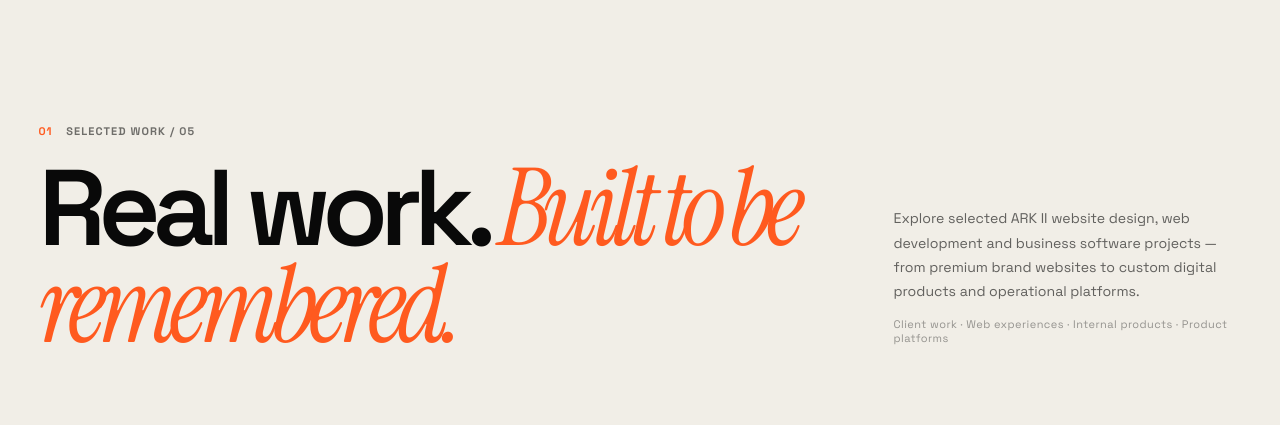
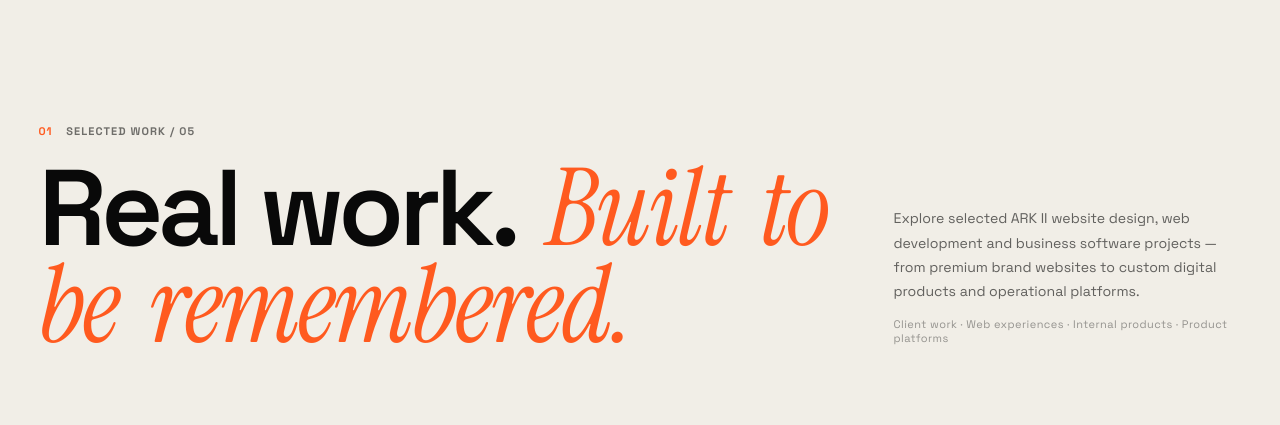
Before and after one commit to LinukaBandara/ark-ii, a React (Vite) app: page / in a window 1280 px wide. Shown: the part 820-1245 px from the top of the page. Built offline with nearby package versions, Linux system fonts and the light colour scheme.

Commit message:
Fix Work heading spacing

```diff
--- a/src/components/WorkSection/WorkSection.css
+++ b/src/components/WorkSection/WorkSection.css
@@ -11,8 +11,8 @@
 .work-section__intro { display: grid; gap: 1.35rem; margin: 0 auto 4.5rem; max-width: 96rem; }
 .work-section .section-kicker { display: flex; align-items: center; gap: 0.85rem; color: rgba(9, 9, 9, 0.56); font-size: max(0.66rem, 11px); font-weight: 650; letter-spacing: 0.1em; text-transform: uppercase; }
 .work-section .section-kicker span { color: var(--orange); }
-.work-section__intro h2 { max-width: 12ch; font-size: clamp(3.3rem, 13vw, 7rem); font-weight: 600; letter-spacing: -0.075em; line-height: 0.9; }
-.work-section__intro h2 span { color: var(--orange); font-family: var(--font-serif); font-style: italic; font-weight: 400; }
+.work-section__intro h2 { max-width: 12ch; font-size: clamp(3.3rem, 13vw, 7rem); font-weight: 600; letter-spacing: -0.05em; line-height: 0.9; }
+.work-section__intro h2 span { color: var(--orange); font-family: var(--font-serif); font-style: italic; font-weight: 400; letter-spacing: -0.02em; word-spacing: 0.14em; }
 .work-section__intro-copy { display: grid; gap: 0.85rem; max-width: 34rem; }
 .work-section__intro-copy p { color: rgba(9, 9, 9, 0.62); font-size: max(0.88rem, 14px); line-height: 1.72; }
 .work-section__intro-copy span { color: rgba(9, 9, 9, 0.4); font-size: max(0.66rem, 11px); letter-spacing: 0.04em; }
```
